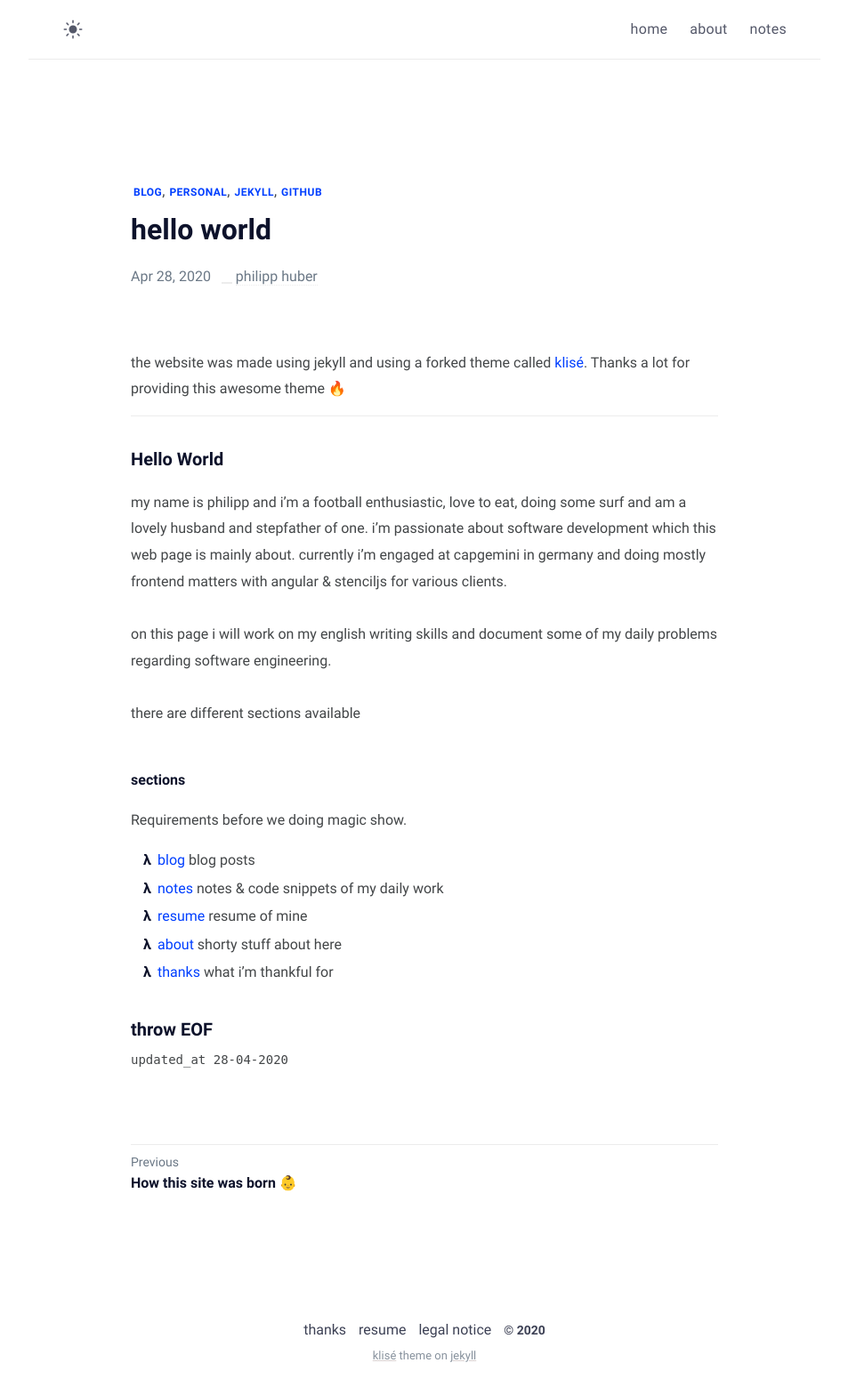
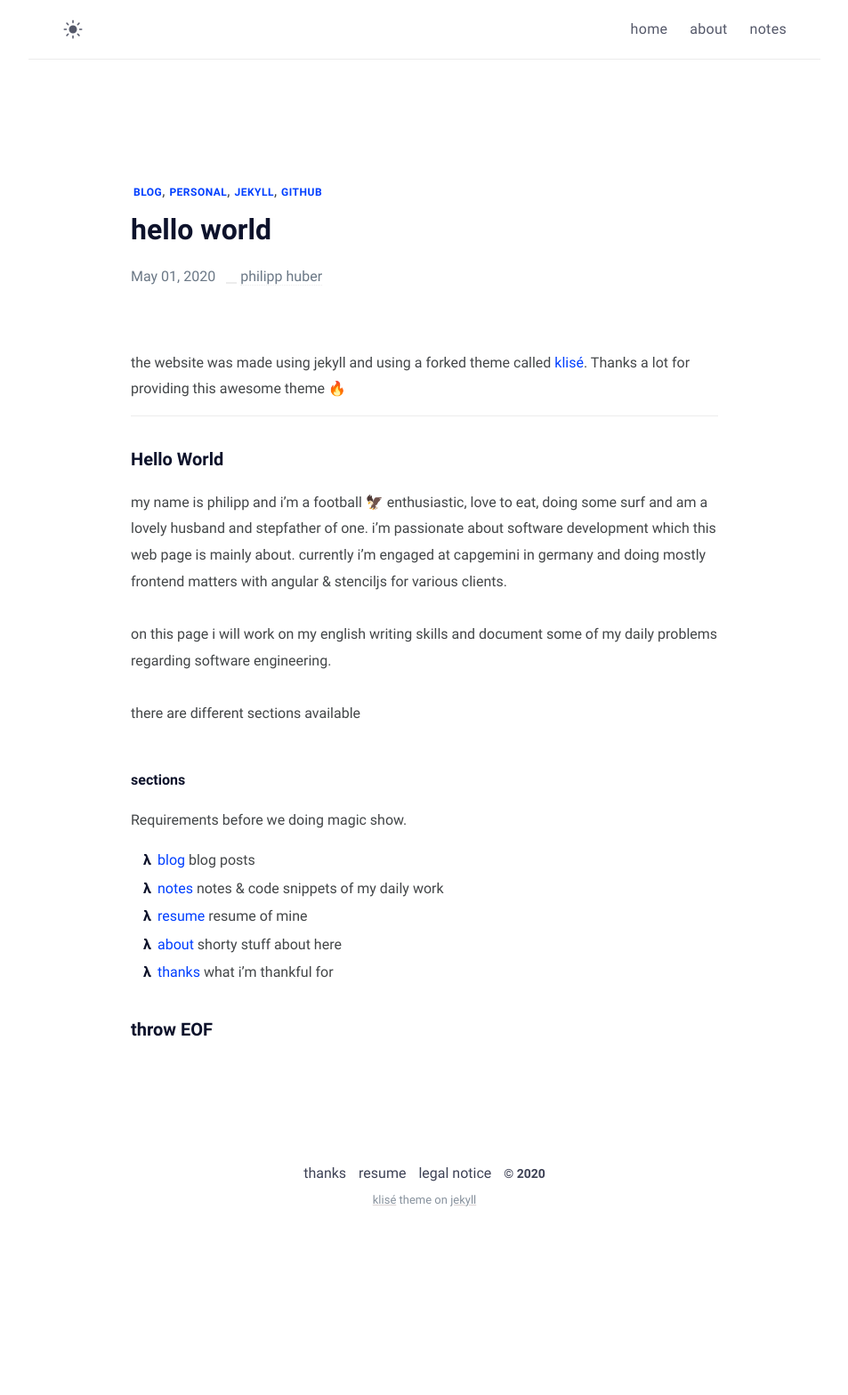
Before and after one commit to phhbr/phhbr.github.io, a Jekyll site: the page built from _posts/hello-world/2019-04-01-hello-world.md, in a window 1280 px wide. Shown: the whole page at 89% size, without its empty margins (163-1116 px from the left). Built offline with Jekyll 4.4.1, drawn with Linux system fonts in a browser that asks for light colours; some web fonts are replaced; after the commit the page ends 1393 px from its top, so only the background shows below that.

Commit message:
editing content

```diff
--- a/_posts/hello-world/2019-04-01-hello-world.md
+++ b/_posts/hello-world/2019-04-01-hello-world.md
@@ -1,7 +1,6 @@
 ---
 title: hello world
-date: 2020-04-28 10:00:00 +07:00
-modified: 2020-04-28 10:00:00 +07:00
+date: 2020-05-01 00:00:00 +00:00
 tags: [blog, personal, jekyll, github]
 description: i welcome you to this personal page.
 ---
@@ -12,7 +11,7 @@ the website was made using jekyll and using a forked theme called [klisé](https
 
 #### Hello World
 
-my name is philipp and i'm a football enthusiastic, love to eat, doing some surf and am a lovely husband and stepfather of one. i'm passionate about software development which this web page is mainly about. currently i'm engaged at capgemini in germany and doing mostly frontend matters with angular & stenciljs for various clients.
+my name is philipp and i'm a football 🦅 enthusiastic, love to eat, doing some surf and am a lovely husband and stepfather of one. i'm passionate about software development which this web page is mainly about. currently i'm engaged at capgemini in germany and doing mostly frontend matters with angular & stenciljs for various clients.
 
 on this page i will work on my english writing skills and document some of my daily problems regarding software engineering.
 
```
Also changed, not shown: _posts/how-this-site-was-made/2018-09-28-how-this-site-was-made.md (deleted, +0 -64 lines), about.md (+1 -1 lines), thanks.md (+1 -1 lines).
